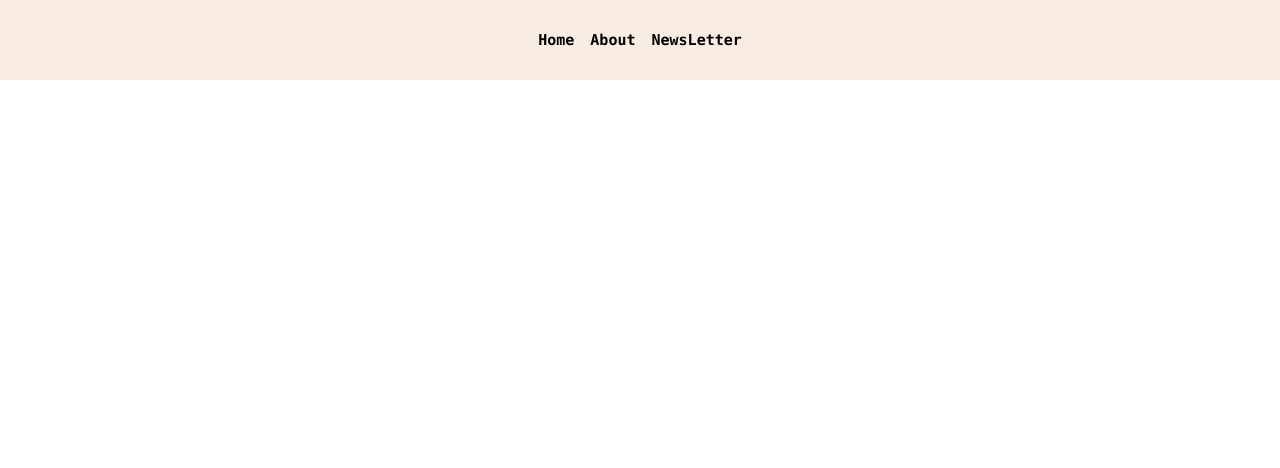
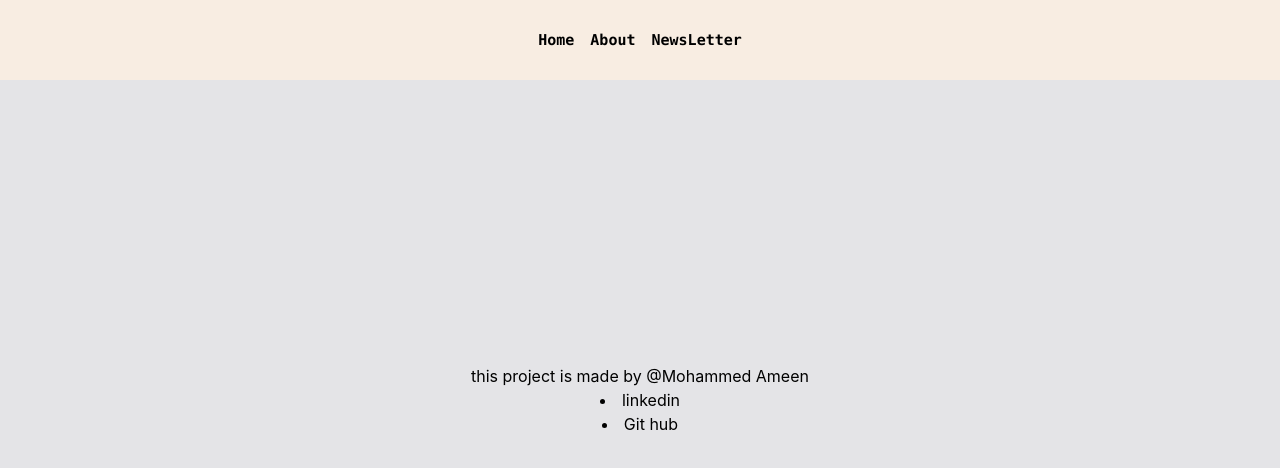
Before and after one commit to Ameer2000Mzori/MixMaster-App-React, a React (Create React App) app: page /about in a window 1280 px wide. Shown: the top 468 px of the page. Built offline with nearby package versions, Linux system fonts and the light colour scheme.

Commit message:
added more logic to about page

```diff
--- a/src/component/About.jsx
+++ b/src/component/About.jsx
@@ -1,7 +1,26 @@
 import React from 'react'
 
 const About = () => {
-  return <div>About</div>
+  return (
+    <>
+      <div className="flex flex-col text-center items-center justify-center h-[100vh] w-[100vw]">
+        this project is made by @Mohammed Ameen
+        <li>
+          <a
+            target="_blank"
+            href="https://www.linkedin.com/in/mohammed-ameen-82314425b/"
+          >
+            linkedin
+          </a>
+        </li>
+        <li>
+          <a target="_blank" href="https://github.com/Ameer2000Mzori">
+            Git hub
+          </a>
+        </li>
+      </div>
+    </>
+  )
 }
 
 export default About
--- a/src/component/hooks/DetailsLogic.jsx
+++ b/src/component/hooks/DetailsLogic.jsx
@@ -12,7 +12,7 @@ const DetailsLogic = ({ id, setActiveDrinkId }) => {
   return (
     <>
       <div
-        className=" w-[90vw] h-[90vh]  md:h-[500px]  md:w-[500px] md:top-[25%] flex flex-col text-center items-center  bg-[#F4DFC8] rounded-md overflow-hidden shadow-xl fixed top-[5%]"
+        className=" w-[90vw] h-[90vh]  md:h-[500px]  md:w-[500px] md:top-[25%] flex flex-col text-center items-center  bg-[#F4DFC8] rounded-md overflow-hidden shadow-xl fixed top-[5%] z-20"
         key={data.drinks[0].idDrink}
       >
         <button
```
